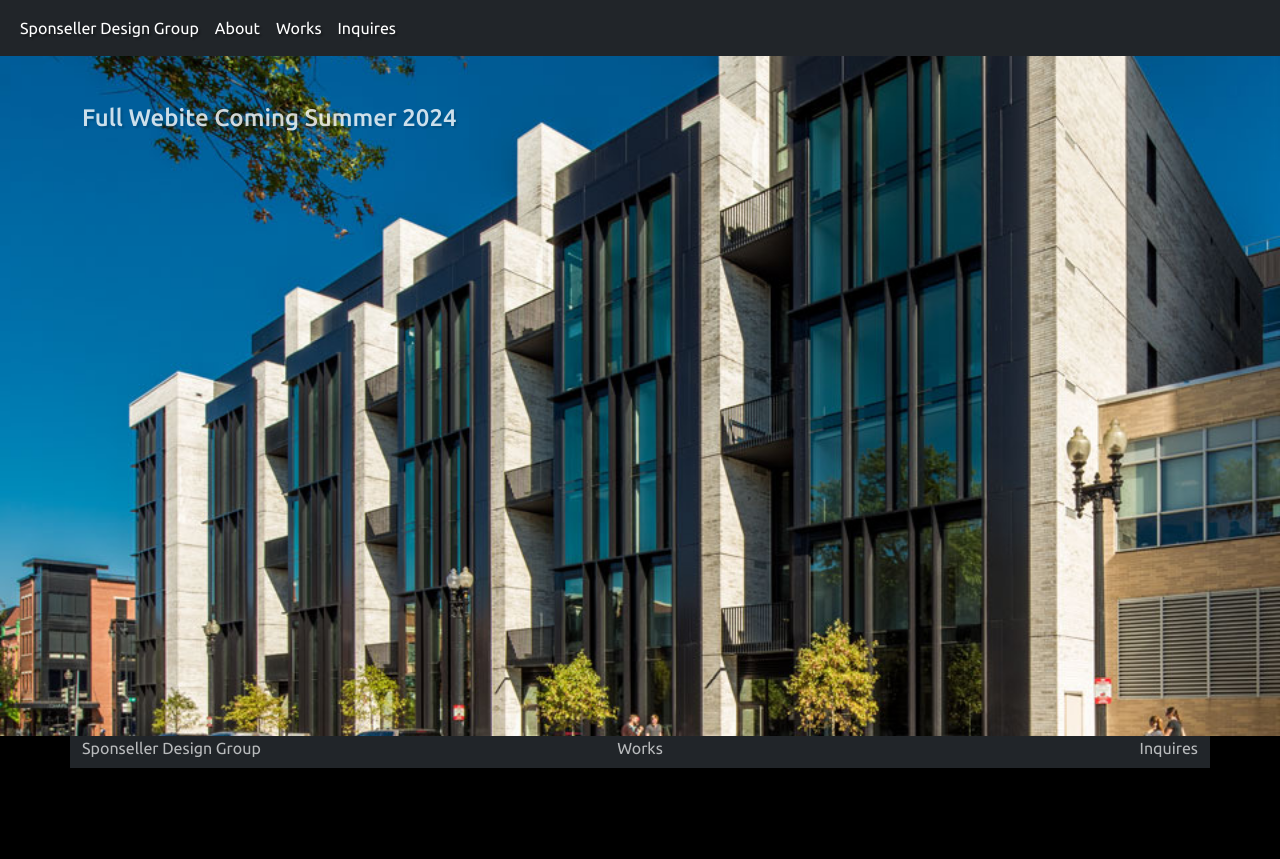
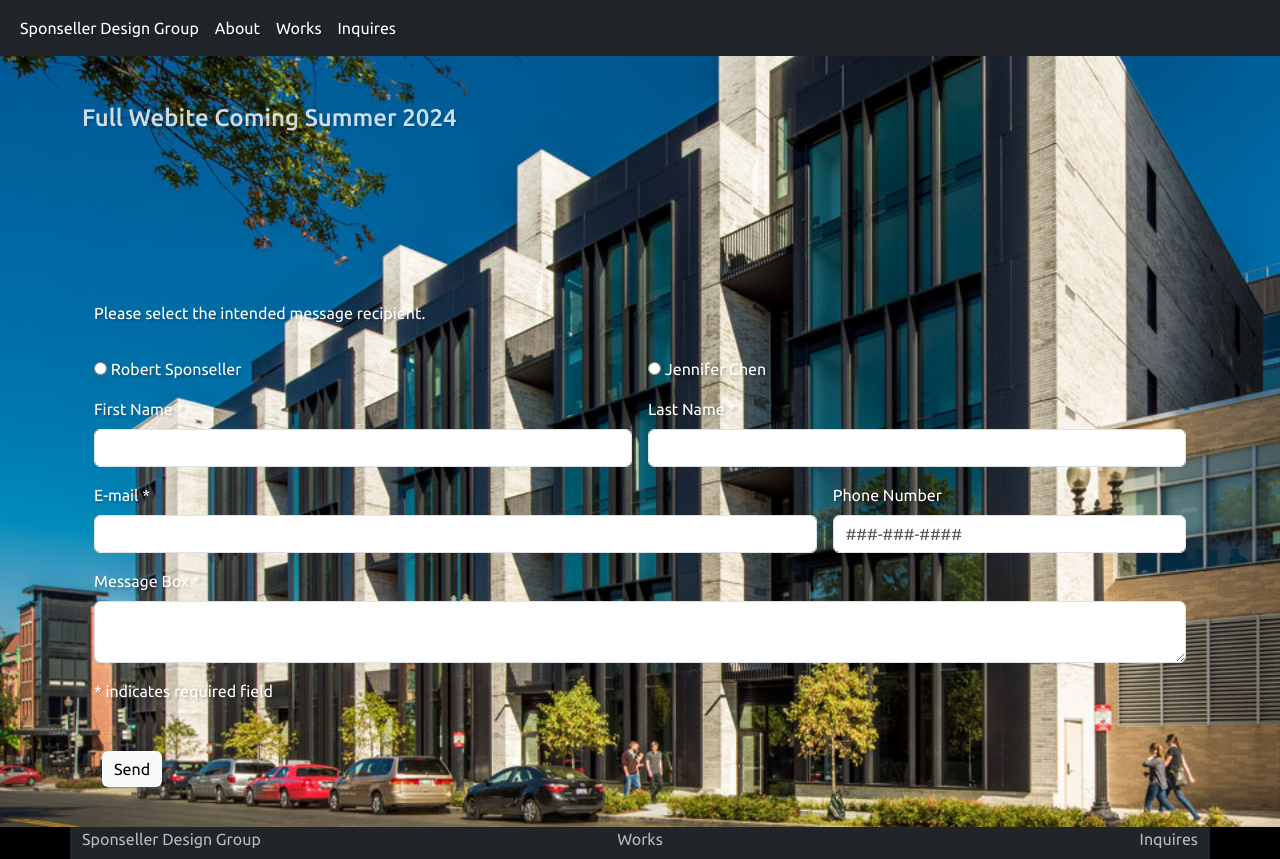
Before and after one commit to elisejc2/demo-architect-website, a plain HTML site: page inquiriesPage.html in a window 1280 px wide. Before the commit the page ends 800 px from the top, so only its background shows below. Drawn offline with nearby package versions, Linux system fonts and the light colour scheme.

```diff
--- a/inquiriesPage.html
+++ b/inquiriesPage.html
@@ -61,6 +61,53 @@
             <div class="d-flex align-top masthead-message">
                 <h4 class="h4">Full Webite Coming Summer 2024</h4>
             </div>
+            <div class="container form-container justify-content-center align-items-center">
+                <form class="row g-3 ubuntu-regular" action="" method="post">
+                   <div class="col-md-12">
+                    <p class="recipient">Please select the intended message recipient.</p>
+                   </div>
+                    <div class="col-md-6">
+                        <input class="radio-button" type="radio" name="radioRS" id="radioRS">
+                        <label class="form-check-label" for="flexRadioDefault1">
+                            Robert Sponseller
+                        </label>
+                    </div>
+                    <div class="col-md-6">
+                        <input class="radio-button" type="radio" name="radioJC" id="radioJC">
+                        <label class="form-check-label" for="flexRadioDefault2">
+                            Jennifer Chen
+                        </label>
+                    </div>
+                    <div class="col-md-6">
+                        <label for="firstName" class="form-label">
+                            First Name   *
+                        </label>
+                        <input type="text" class="form-control" id="firstName" required>
+                    </div>
+                    <div class="col-md-6">
+                        <label for="lastName" class="form-label">Last Name   *</label>
+                        <input type="text" class="form-control" id="lastName" required>
+                    </div>
+                    <div class="col-md-8">
+                        <label for="emailInfo" class="form-label">E-mail   *</label>
+                        <input type="email" class="form-control" id="emailInfo" required>
+                    </div>
+                    <div class="col-md-4">
+                        <label for="phoneNumber" class="form-label">Phone Number</label>
+                        <input type="tel" class="form-control" id="phoneNumber" pattern="[0-9]{3}-[0-9]{3}-[0-9]{4}" placeholder="###-###-####">
+                    </div>
+                    <div class="col-md-12">
+                        <label for="comments" class="form-label">Message Box  *</label>
+                        <textarea class="form-control" id="comments" row="5" required></textarea>
+                    </div>
+                    <div class="col">
+                        <p>* indicates required field</p>
+                    </div>
+                    <div class="col-md-12">
+                        <button type="submit" class="btn btn-light contact-send">Send</button>
+                    </div>
+                </form>
+            </div>
         </div>
     </div>
     <!-- END 1ST BACKGROUND IMG -->
--- a/main.css
+++ b/main.css
@@ -92,6 +92,10 @@
     flex-wrap: nowrap;
   }
 }
+.form-container {
+  margin-top: 10rem;
+}
+
 /* END: BG IMAGE */
 /* START: MISSION */
 .mission {
```
Also changed, not shown: index.html (+3 -3 lines).
